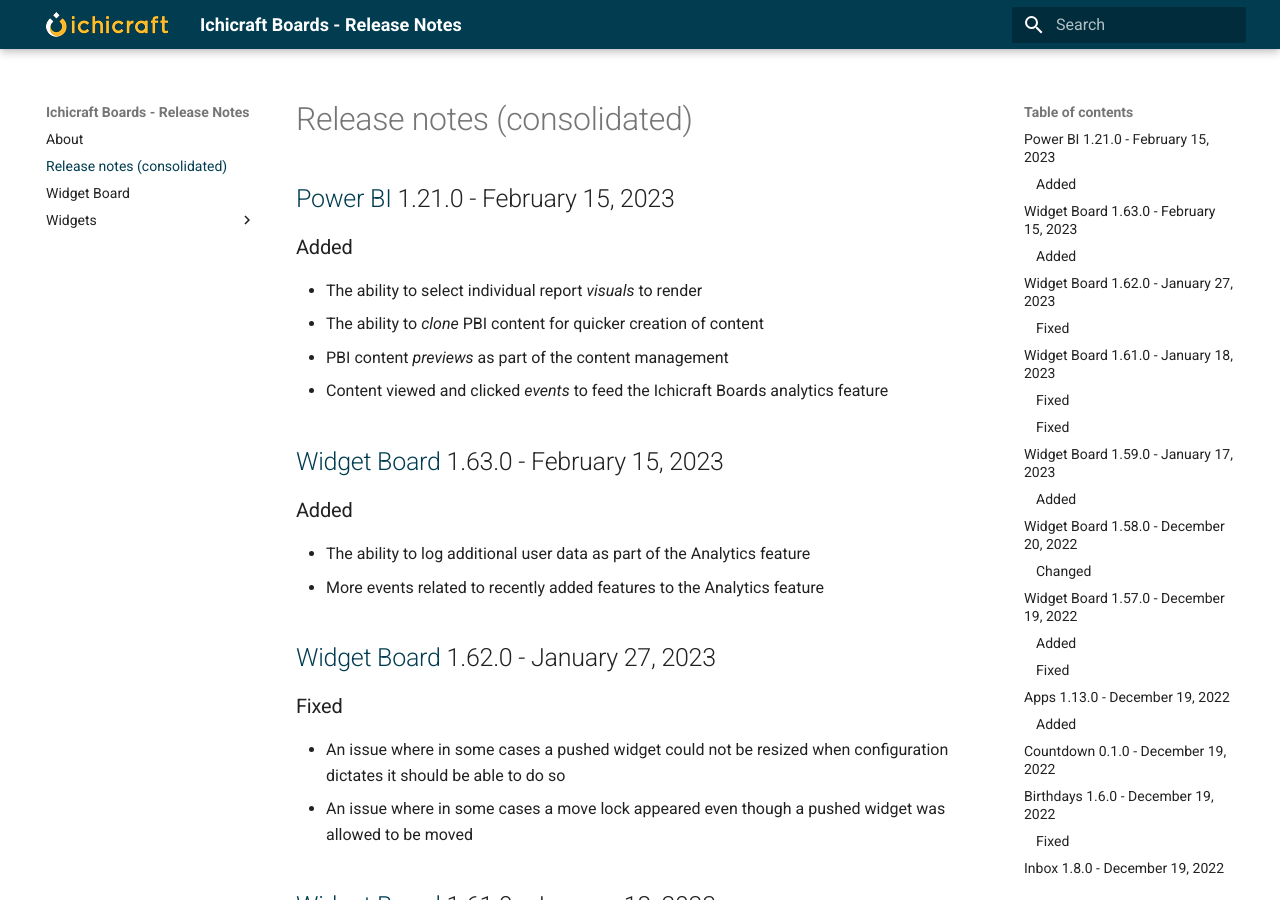
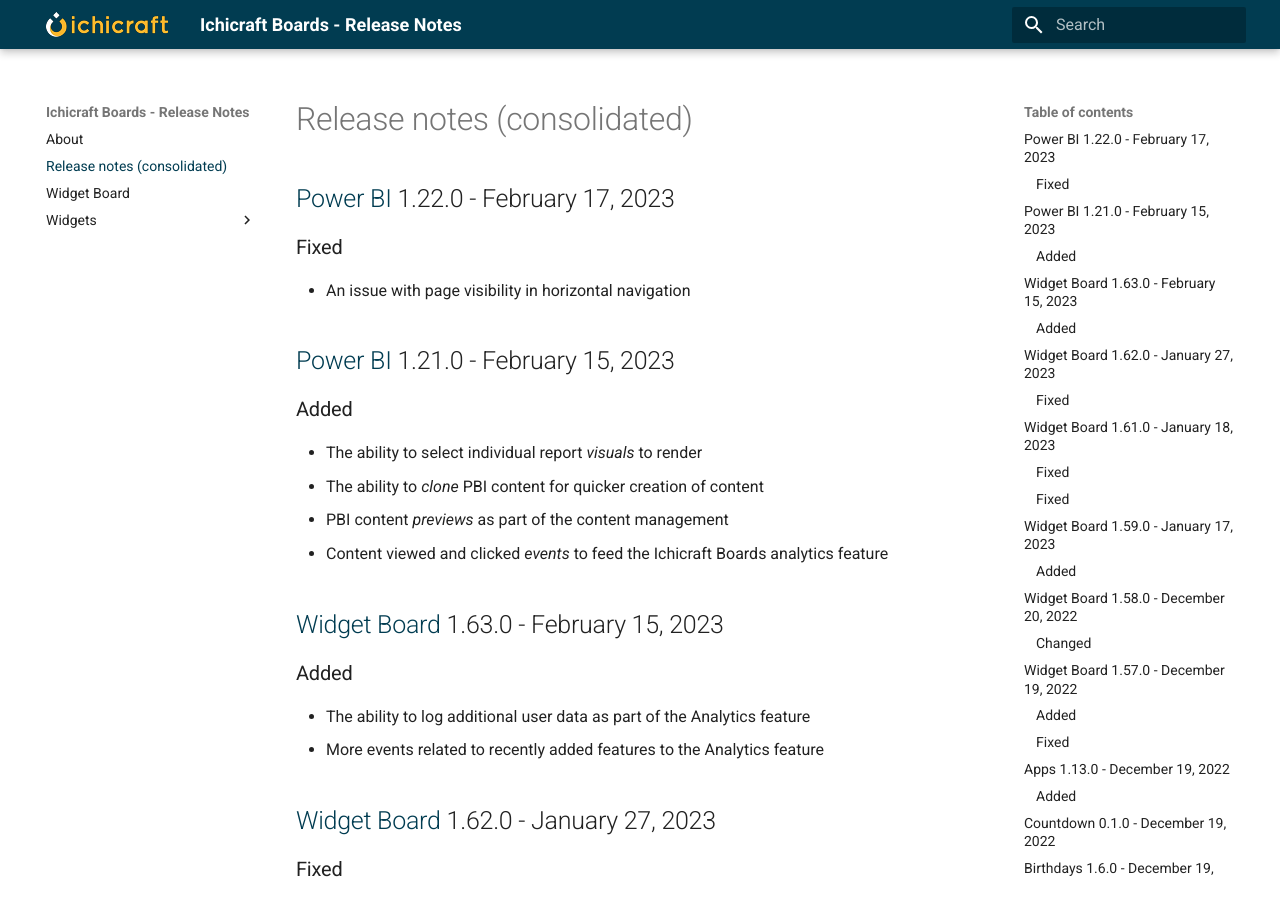
Before and after one commit to ichicraft/widgets-docs, an MkDocs documentation site: the page built from docs/Release-notes-(consolidated).md, in a window 1280 px wide and 900 px high. Built offline with MkDocs 1.6.1 and Material for MkDocs 9.7.7, drawn with Linux system fonts in a browser that asks for light colours.

Commit message:
Release notes updated by BuildService

```diff
--- a/docs/Release-notes-(consolidated).md
+++ b/docs/Release-notes-(consolidated).md
@@ -1,3 +1,8 @@
+## [Power BI](./Widgets/Power BI.md) 1.22.0 - February 17, 2023
+
+### Fixed
+- An issue with page visibility in horizontal navigation
+
 ## [Power BI](./Widgets/Power BI.md) 1.21.0 - February 15, 2023
 
 ### Added
--- a/docs/Widgets/Power BI.md
+++ b/docs/Widgets/Power BI.md
@@ -1,3 +1,8 @@
+## 1.22.0 - February 17, 2023
+
+### Fixed
+- An issue with page visibility in horizontal navigation
+
 ## 1.21.0 - February 15, 2023
 
 ### Added
```
